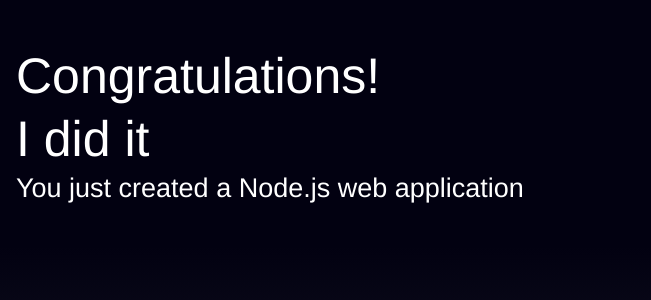
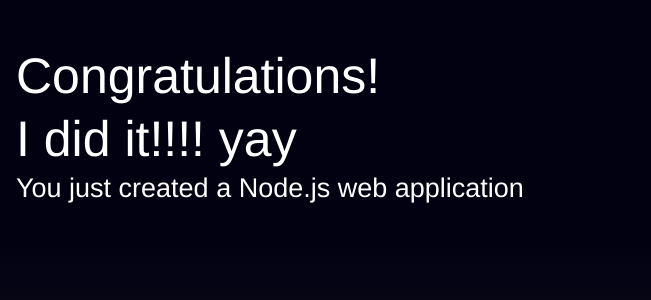
Before and after one commit to kushalpokhrel/Department-Evaluation-App, a website: page public/index.html in a window 1280 px wide. Shown: the part 234-534 px from the top of the page, 629-1280 px from the left. Drawn offline with Linux system fonts and the light colour scheme.

Commit message:
second try!!!

```diff
--- a/public/index.html
+++ b/public/index.html
@@ -59,7 +59,7 @@
             <a class="twitter-link" href="http://twitter.com/home/?status=I%20created%20a%20project%20with%20AWS%20CodeStar!%20%23AWS%20%23AWSCodeStar%20https%3A%2F%2Faws.amazon.com%2Fcodestar"><img src="img/tweet.svg" /></a>
             <div class="text">
                 <h1>Congratulations!</h1>
-                <h1> I did it </h1>
+                <h1> I did it!!!! yay </h1>
 		<h2>You just created a Node.js web application</h2>
             </div>
         </div>
```
